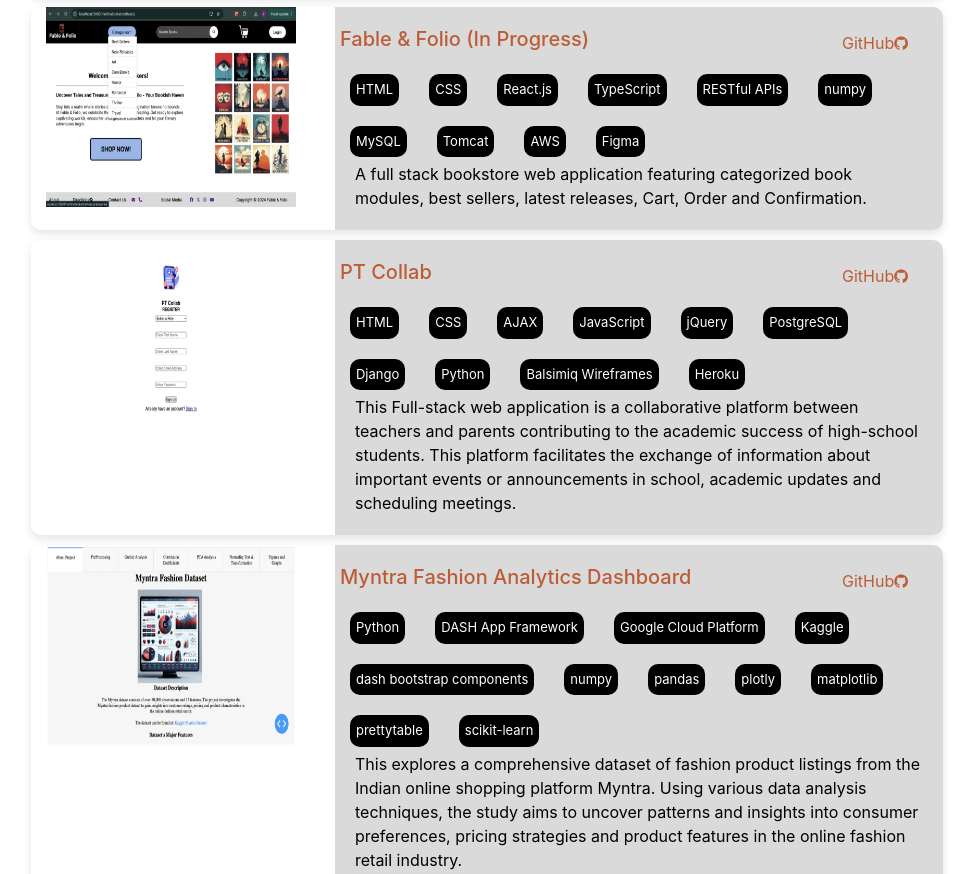
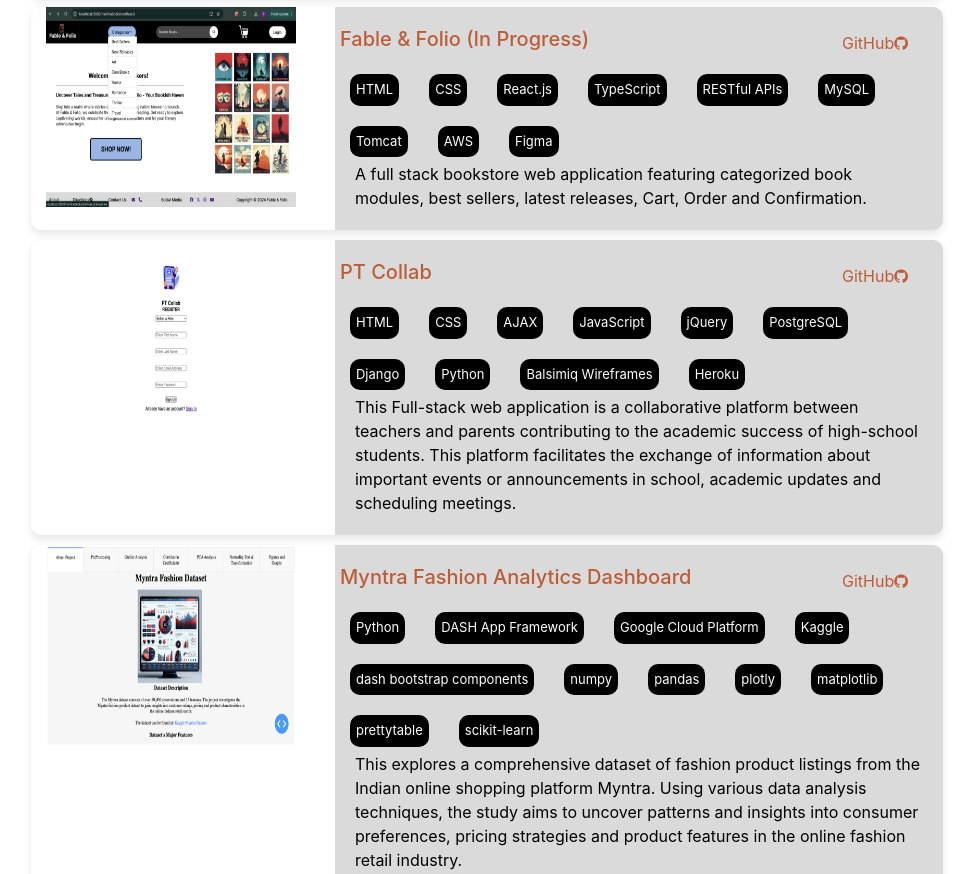
Before and after one commit to human999-hub/Portfolio, a plain HTML site: page index.html in a window 1280 px wide. Shown: the part 4341-5215 px from the top of the page, without its empty margins (299-1273 px from the left). Drawn offline with nearby package versions, Linux system fonts and the light colour scheme; a web font is replaced by a local one.

Commit message:
Add files via upload

```diff
--- a/index.html
+++ b/index.html
@@ -673,7 +673,7 @@
                     <div class="project_skills_tag">React.js</div>
                     <div class="project_skills_tag">TypeScript</div>
                     <div class="project_skills_tag">RESTful APIs</div>
-                    <div class="project_skills_tag">numpy</div>
+                    <!-- <div class="project_skills_tag">numpy</div> -->
                     <div class="project_skills_tag">MySQL</div>
                     <div class="project_skills_tag">Tomcat</div>
                     <div class="project_skills_tag">AWS</div>
```
